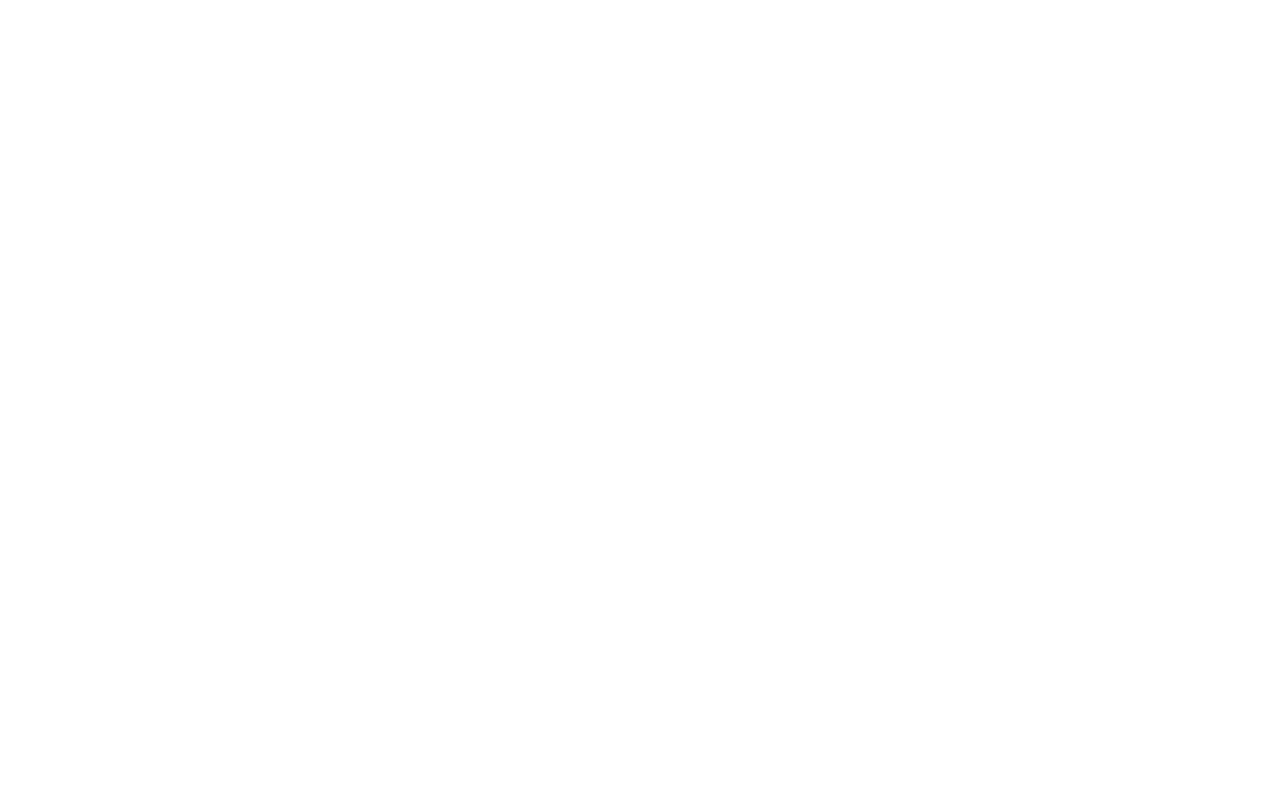
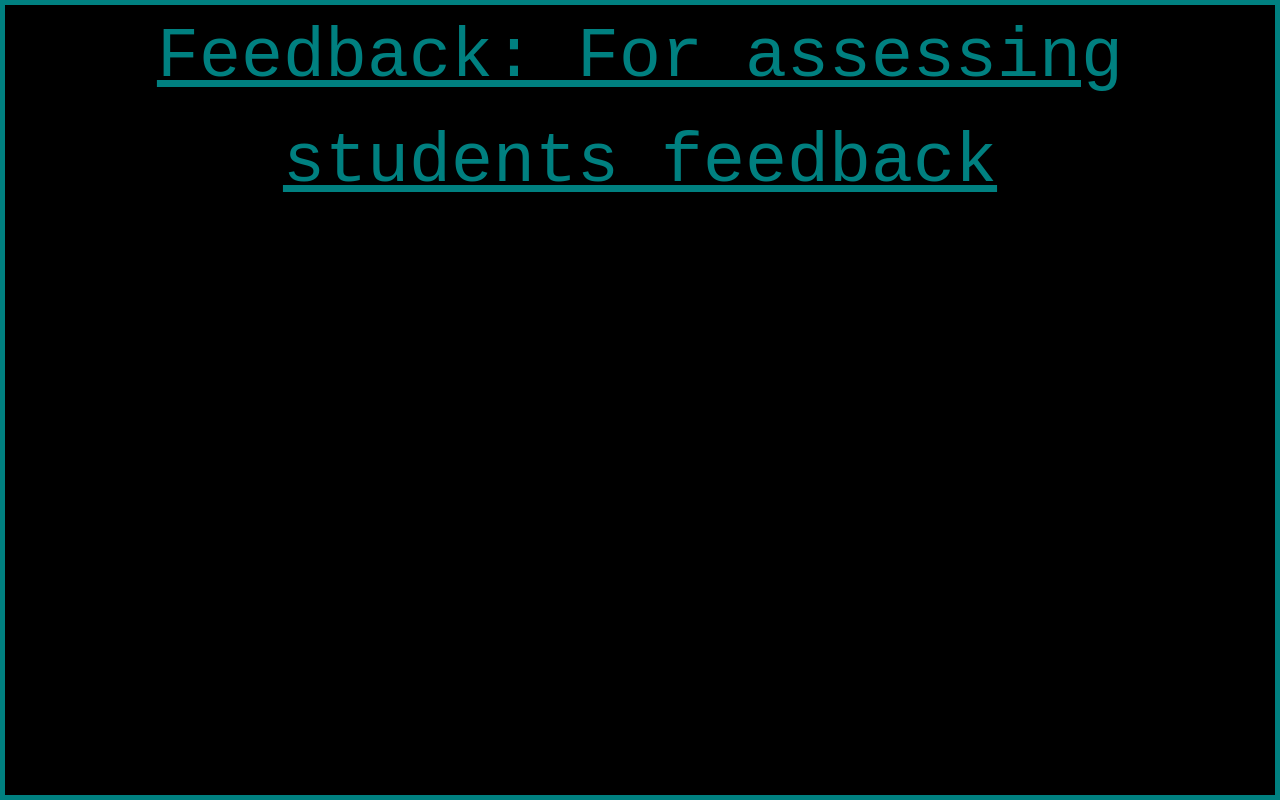
Before and after one commit to Rohankajale/erp-sys, a React (Create React App) app in the folder office_management/frontend/: page /admin/adminFeedbackLink in a window 1280 px wide. Built offline with nearby package versions, Linux system fonts and the light colour scheme.

Commit message:
fix admin route

```diff
--- a/office_management/frontend/src/App.js
+++ b/office_management/frontend/src/App.js
@@ -104,7 +104,7 @@
           <Route exact path='/home' component={Home} />
           <Route exact path='/faculty/facultyFeedbackLink' component={FacultyFeedbackLink} />
           <Route exact path='/student/studentFeedbackLink' component={StudentFeedbackLink} />
-          <Route exact path='admin/adminFeedbackLink' component={AdminFeedbackLink} />
+          <Route exact path='/admin/adminFeedbackLink' component={AdminFeedbackLink} />
           <Route exact path='/student/updateProfile' component={StudentUpdateProfile} />
           <Route exact path="/studentDetails" component={StudentDetails} />
           <Route exact path='/faculty' component={facultyInterface} />
--- a/office_management/frontend/src/Pages/Admin/AdminFeedbackLink.jsx
+++ b/office_management/frontend/src/Pages/Admin/AdminFeedbackLink.jsx
@@ -5,5 +5,5 @@
 const AdminFeedbackLink = () => {
     return <a href="http://127.0.0.1:5978/admin?" style={{display: 'block', height: '100vh', width: '100vw', backgroundColor: 'black',borderStyle: 'solid', bottom: '10px',left: '10px', top: '100px',borderWidth: '5px',color: 'teal', fontFamily: 'monospace',fontSize: '70px', textAlign: 'center'}}>Feedback: For assessing students feedback</a>
 }
-//xhr - promises asunc problem
+//xhr - promises async problem
 export default withRouter(AdminFeedbackLink)
--- a/office_management/frontend/src/Pages/LoginPage.jsx
+++ b/office_management/frontend/src/Pages/LoginPage.jsx
@@ -64,7 +64,8 @@
                                     <label htmlFor="passwordId">Password</label>
                                     <input onChange={(e) => setPassword(e.target.value)} value={password} className={classnames("form-control form-control-lg", {
                                         "is-invalid": error.password
-                                    })} value={password} type="password" id="passwordId" />
+                                    })} //value={password}
+                                    type="password" id="passwordId" />
                                     {error.password && (<div className="invalid-feedback">{error.password}</div>)}
                                 </div>
                                 <div class="row justify-content-center">
```
